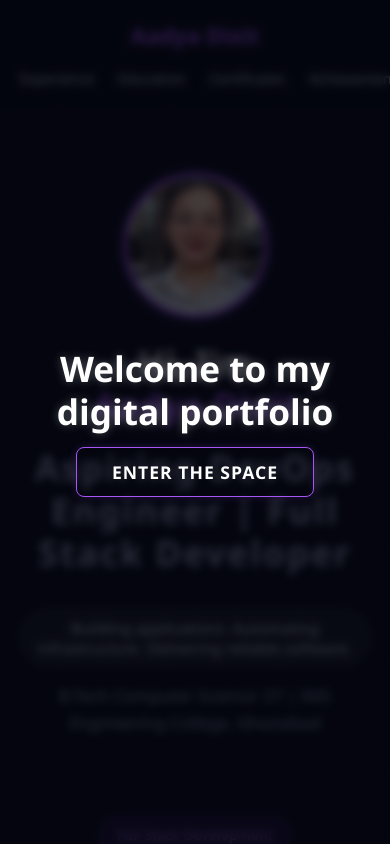
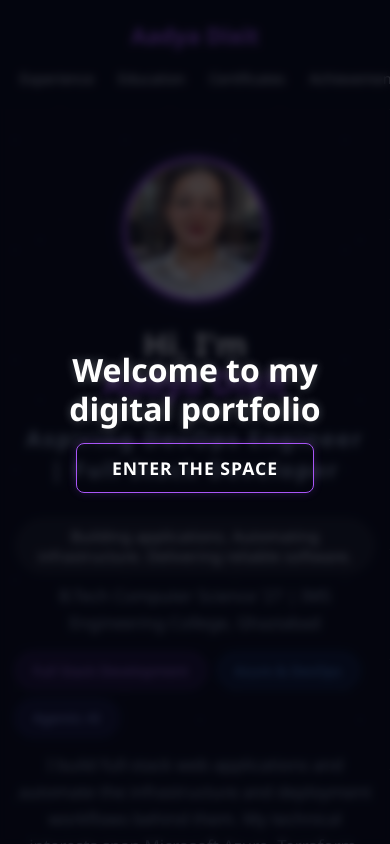
Before and after one commit to aadyadixit17-code/Personal-Portfolio-Website, a React (Create React App) app in the folder frontend/: page / in a window 390 px wide. Shown: the top 844 px of the page. Built offline with nearby package versions, Linux system fonts and the light colour scheme.

Commit message:
Update App.css

```diff
--- a/frontend/src/App.css
+++ b/frontend/src/App.css
@@ -773,56 +773,61 @@ section:hover .heading-bounce {
   box-shadow: 0 0 25px rgba(168, 85, 247, 0.4) !important;
 }
 /* ==========================================================================
-   ULTIMATE MOBILE & TABLET RESPONSIVE OVERRIDE (MAX-WIDTH: 768px)
+   OPTIMIZED MOBILE & TABLET RESPONSIVE OVERRIDE (MAX-WIDTH: 768px)
    ========================================================================== */
 @media screen and (max-width: 768px) {
 
-  /* 1. Force all dual-columns (like Hero grid) into a single tight column */
+  /* 1. Only target main layout wrappers, NOT every container or grid */
   .space-hero,
-  .grid-2-col,
-  [class*="grid"],
-  [class*="container"] {
+  .main-hero-grid,
+  .about-grid {
     display: flex !important;
     flex-direction: column !important;
     align-items: center !important;
     text-align: center !important;
-    gap: 2rem !important;
-    padding: 4rem 1.2rem 2rem 1.2rem !important;
+    gap: 1.5rem !important;
+    padding: 3rem 1rem 1.5rem 1rem !important;
   }
 
-  /* 2. Fix layout width overflows - stops horizontal scrolling */
+  /* 2. Fix layout width overflows and horizontal scrolling */
   body, html, #root {
     overflow-x: hidden !important;
     width: 100% !important;
+    margin: 0 !important;
+    padding: 0 !important;
   }
 
-  /* 3. Scale down heavy neon card paddings so content fits perfectly */
-  .neon-card-panel {
-    padding: 1.5rem 1rem !important;
+  /* 3. Make cards and panels fit nicely on mobile screens */
+  .neon-card-panel,
+  .experience-card,
+  .project-card {
+    padding: 1.25rem 1rem !important;
     width: 100% !important;
     max-width: 100% !important;
     box-sizing: border-box !important;
+    margin-bottom: 1.5rem !important;
   }
 
-  /* 4. Make heavy typography readable and crisp on small screens */
-  h1, .hero-title, [class*="title"] {
-    font-size: 2.2rem !important;
+  /* 4. Scale down heavy titles for small mobile viewports */
+  h1, .hero-title {
+    font-size: 2rem !important;
     line-height: 1.2 !important;
   }
 
   h2, .section-heading {
-    font-size: 1.8rem !important;
+    font-size: 1.6rem !important;
   }
 
-  /* 5. Clean up lists and capsules so they stretch properly */
-  .skill-capsule-neon {
-    font-size: 0.9rem !important;
-    padding: 0.6rem 1rem !important;
+  /* 5. Clean up capsule tags and badges */
+  .hero-tagline-capsule {
+    padding: 6px 12px !important;
+    font-size: 0.85rem !important;
+    text-align: center !important;
+    margin: 10px auto !important;
   }
 
-  /* 6. Smooth interactive transitions for mobile touch taps */
-  .neon-card-panel:active,
-  .skill-capsule-neon:active {
-    transform: translateY(-5px) scale(1.01) !important;
+  .skill-capsule-neon {
+    font-size: 0.85rem !important;
+    padding: 0.5rem 0.8rem !important;
   }
 }
```
